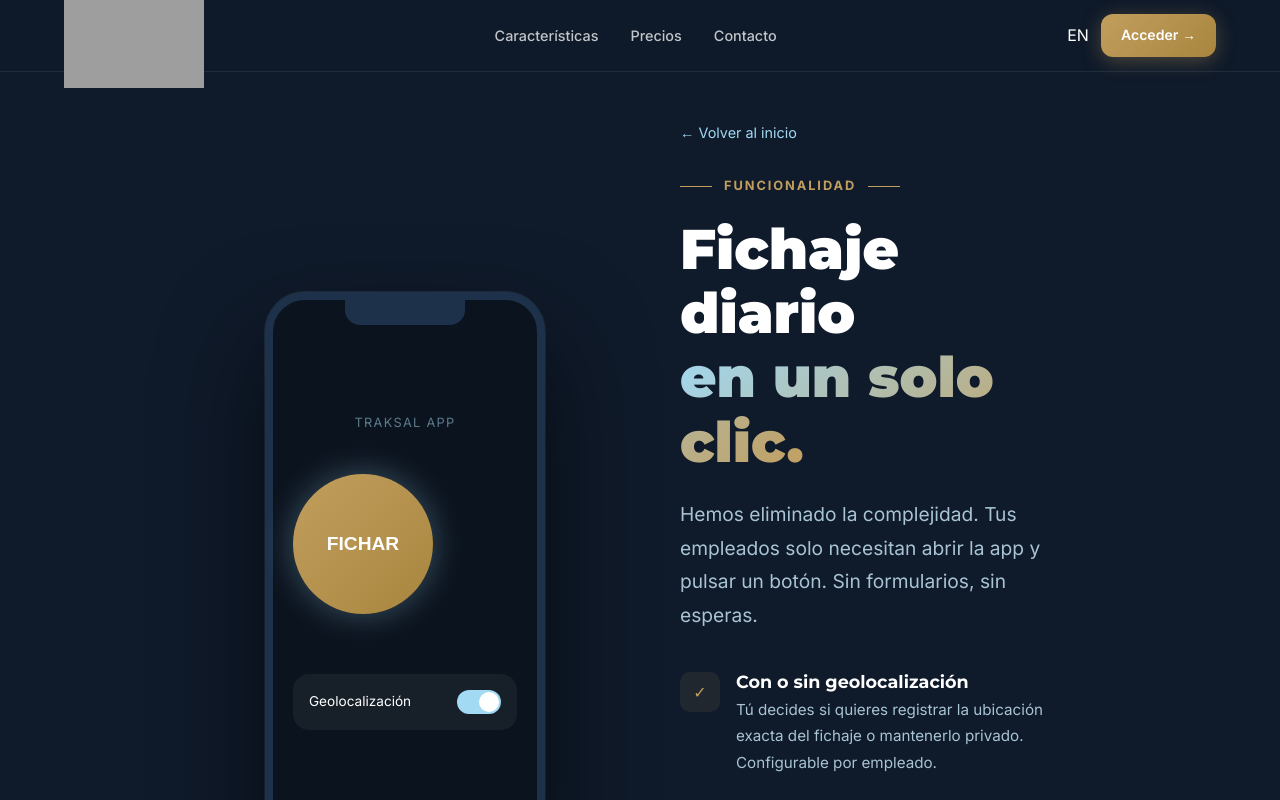
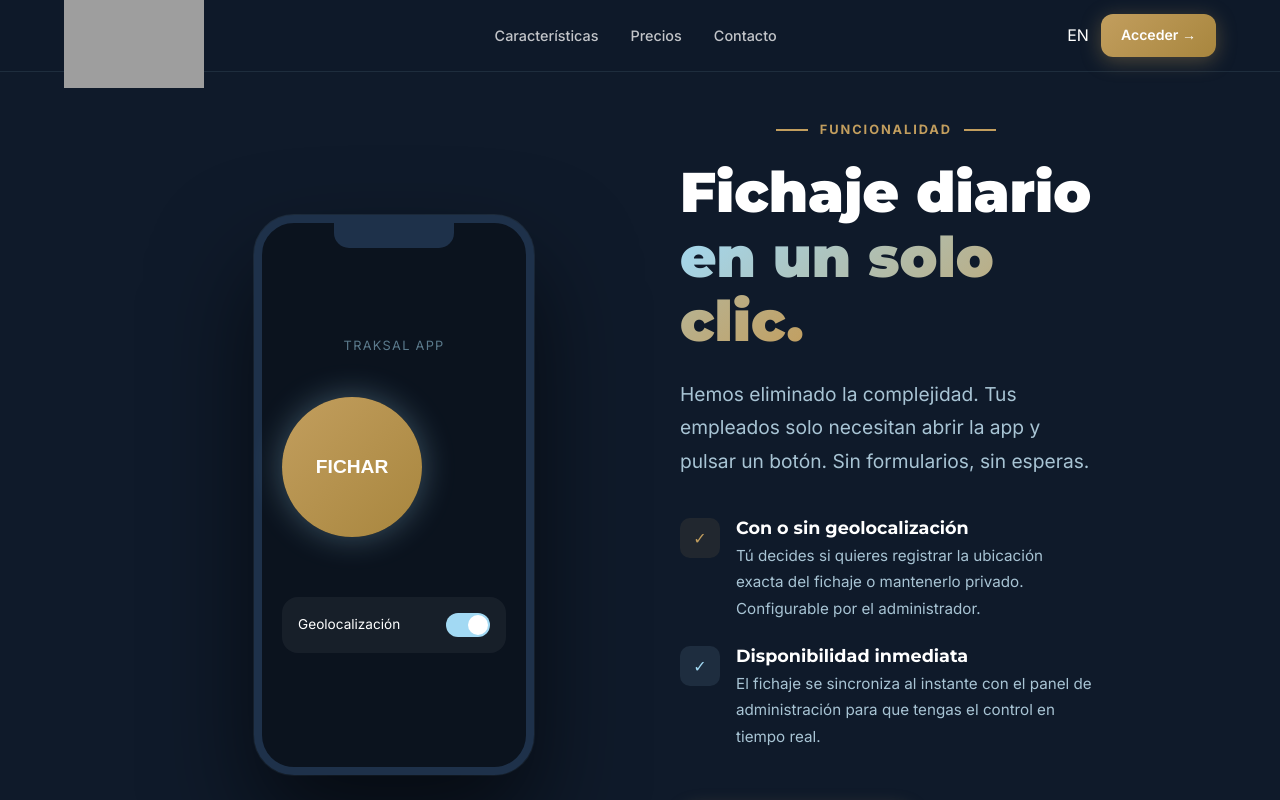
Before and after one commit to jormolca/traksal-web, a Next.js app: page /fichaje-diario in a window 1280 px wide. Shown: the top 800 px of the page. Built offline with nearby package versions, Linux system fonts and the light colour scheme; grey boxes are pictures that could not be loaded.

Commit message:
fix: adjust text and layout in fichaje-diario page

```diff
--- a/src/app/fichaje-diario/page.js
+++ b/src/app/fichaje-diario/page.js
@@ -87,10 +87,7 @@ export default function FichajeDiarioPage() {
 
           {/* Text Side */}
           <div>
-            <Link href="/" style={{ color: 'var(--secondary)', display: 'inline-flex', alignItems: 'center', gap: '8px', fontSize: '0.9rem', marginBottom: '32px' }}>
-              ← Volver al inicio
-            </Link>
-            <span className="section-label" style={{ justifyContent: 'flex-start' }}>Funcionalidad</span>
+            <span className="section-label">Funcionalidad</span>
             <h1 style={{ marginBottom: '24px', fontSize: 'clamp(2.5rem, 5vw, 3.5rem)' }}>
               Fichaje diario <br />
               <span className="gradient-text">en un solo clic.</span>
@@ -106,7 +103,7 @@ export default function FichajeDiarioPage() {
                 </div>
                 <div>
                   <h3 style={{ fontSize: '1.1rem', marginBottom: '4px', color: 'white' }}>Con o sin geolocalización</h3>
-                  <p style={{ fontSize: '0.95rem' }}>Tú decides si quieres registrar la ubicación exacta del fichaje o mantenerlo privado. Configurable por empleado.</p>
+                  <p style={{ fontSize: '0.95rem' }}>Tú decides si quieres registrar la ubicación exacta del fichaje o mantenerlo privado. Configurable por el administrador.</p>
                 </div>
               </div>
 
```
